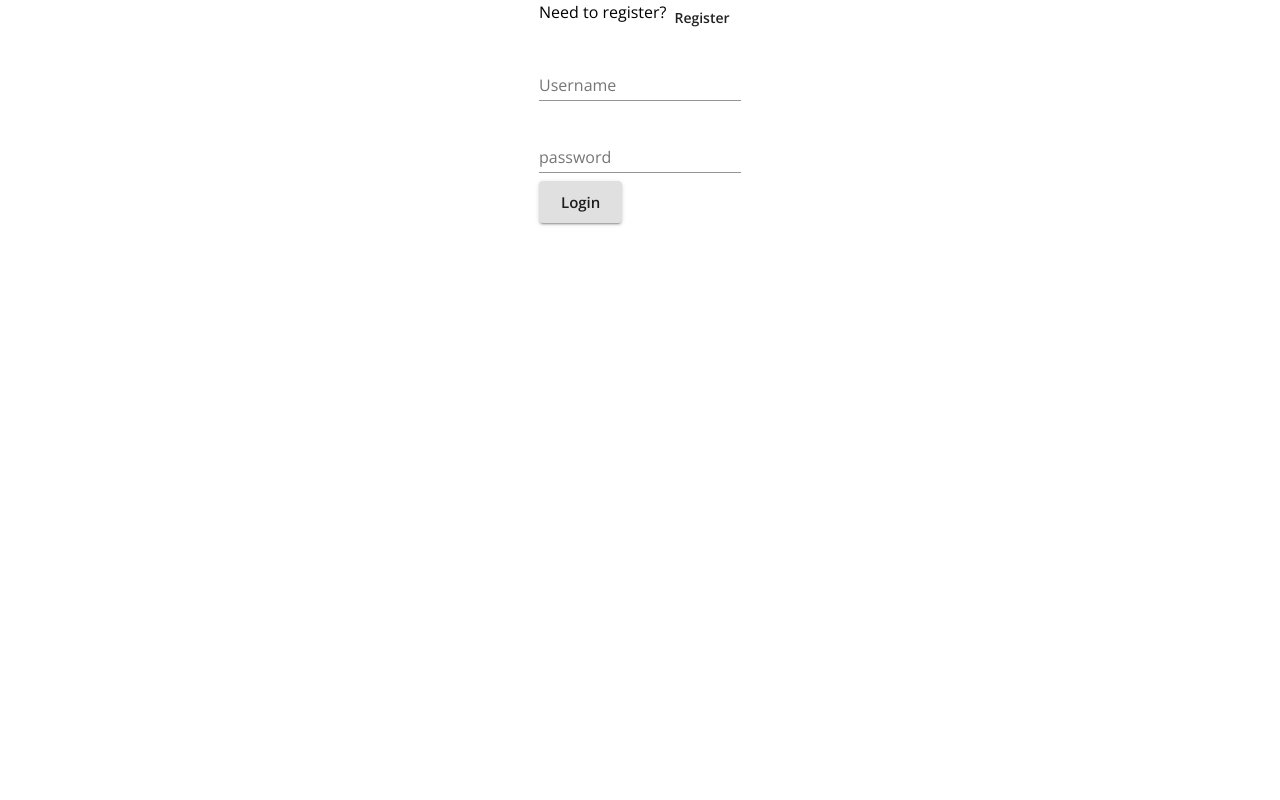
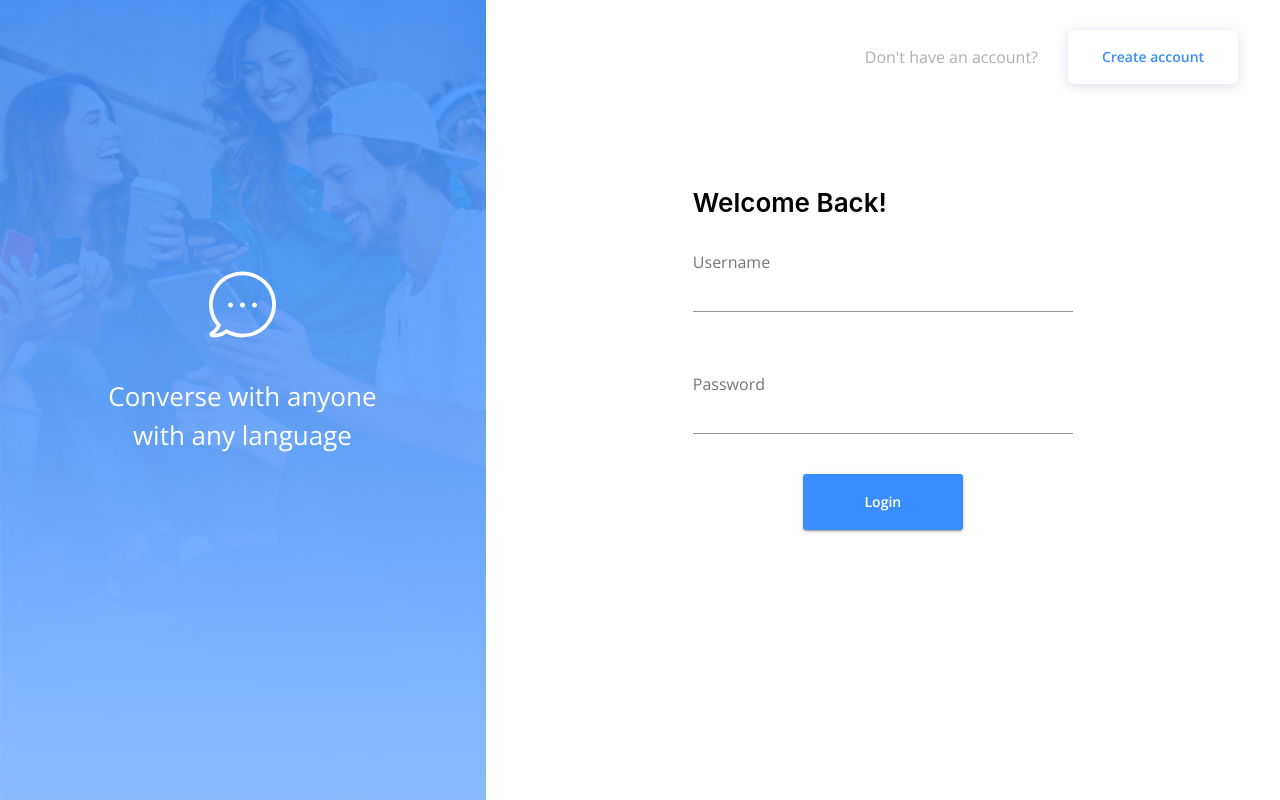
Before and after one commit to iferraro/524561, a React (Create React App) app in the folder client/: page /login in a window 1280 px wide. Built offline with nearby package versions, Linux system fonts and the light colour scheme; no server answers.

Commit message:
Shared classes applied to Login page

```diff
--- a/client/src/Login.js
+++ b/client/src/Login.js
@@ -1,13 +1,17 @@
 import React, { useEffect } from "react";
 import { Link, useHistory } from "react-router-dom";
 import {
-  Grid,
-  Box,
   Typography,
-  Button,
   FormControl,
-  TextField,
+  InputLabel,
+  Input,
+  makeStyles,
+  useMediaQuery,
 } from "@material-ui/core";
+import { sharedClasses } from "./themes/signuplogin";
+import ThreeFriends from "./components/SignUpLogIn/ThreeFriends";
+import WhiteButton from "./components/SignUpLogIn/WhiteButton";
+import BlueButton from "./components/SignUpLogIn/BlueButton";
 
 const Login = ({ user, login }) => {
   const history = useHistory();
@@ -26,44 +30,69 @@ const Login = ({ user, login }) => {
     if (user && user.id) history.push("/home");
   }, [user, history]);
 
+  const useStyles = makeStyles(sharedClasses);
+
+  const loginClasses = useStyles();
+
+  const smallScreen = useMediaQuery("(max-width:1200px)");
+
   return (
-    <Grid container justifyContent="center">
-      <Box>
-        <Grid container item>
-          <Typography>Need to register?</Typography>
-          <Link href="/register" to="/register">
-            <Button>Register</Button>
+    <div className={smallScreen ? loginClasses.rootSmall : loginClasses.root}>
+      <ThreeFriends />
+      <div
+        className={
+          smallScreen ? loginClasses.formSideSmall : loginClasses.formSide
+        }
+      >
+        <div
+          className={
+            smallScreen
+              ? loginClasses.topLinePromptSmall
+              : loginClasses.topLinePrompt
+          }
+        >
+          <Typography>Don't have an account?</Typography>
+          <Link
+            href="/register"
+            to="/register"
+            style={{ textDecoration: "none" }}
+          >
+            <WhiteButton text="Create account" />
           </Link>
-        </Grid>
-        <form onSubmit={handleLogin}>
-          <Grid>
-            <Grid>
-              <FormControl margin="normal" required>
-                <TextField
+        </div>
+        <form
+          onSubmit={handleLogin}
+          className={
+            smallScreen ? loginClasses.formsLoginSmall : loginClasses.formsLogin
+          }
+        >
+          <h1 className={loginClasses.heading}>Welcome Back!</h1>
+          <FormControl>
+            <InputLabel>Username</InputLabel>
+            <Input
+              type="text"
+              name="username"
               aria-label="username"
-                  label="Username"
-                  name="username"
-                  type="text"
+              className={loginClasses.input}
+              required
             />
           </FormControl>
-            </Grid>
-            <FormControl margin="normal" required>
-              <TextField
-                label="password"
-                aria-label="password"
+          <FormControl>
+            <InputLabel>Password</InputLabel>
+            <Input
               type="password"
               name="password"
+              aria-label="password"
+              className={loginClasses.input}
+              required
             />
           </FormControl>
-            <Grid>
-              <Button type="submit" variant="contained" size="large">
-                Login
-              </Button>
-            </Grid>
-          </Grid>
+          <div className={loginClasses.buttonSpace}>
+            <BlueButton text="Login" />
+          </div>
         </form>
-      </Box>
-    </Grid>
+      </div>
+    </div>
   );
 };
 
--- a/client/src/Signup.js
+++ b/client/src/Signup.js
@@ -11,8 +11,8 @@ import {
 } from "@material-ui/core";
 import { sharedClasses } from "./themes/signuplogin";
 import ThreeFriends from "./components/SignUpLogIn/ThreeFriends";
+import WhiteButton from "./components/SignUpLogIn/WhiteButton";
 import BlueButton from "./components/SignUpLogIn/BlueButton";
-import WhiteButton from "./components/SignUpLogIn/WhiteButton";
 
 const Signup = ({ user, register }) => {
   const history = useHistory();
@@ -65,7 +65,14 @@ const Signup = ({ user, register }) => {
             <WhiteButton text="Login" />
           </Link>
         </div>
-        <form onSubmit={handleRegister} className={signupClasses.forms}>
+        <form
+          onSubmit={handleRegister}
+          className={
+            smallScreen
+              ? signupClasses.formsSignupSmall
+              : signupClasses.formsSignup
+          }
+        >
           <h1 className={signupClasses.heading}>Create an account.</h1>
           <FormControl>
             <InputLabel>Username</InputLabel>
--- a/client/src/components/SignUpLogIn/ThreeFriends.js
+++ b/client/src/components/SignUpLogIn/ThreeFriends.js
@@ -1,12 +1,5 @@
 import React from "react";
-import {
-  makeStyles,
-  useMediaQuery,
-  useTheme,
-  Box,
-  Typography,
-} from "@material-ui/core";
-import { theme } from "../../themes/theme";
+import { makeStyles, useMediaQuery, Typography } from "@material-ui/core";
 import BGImg from "../../bg-img.png";
 import Bubble from "../../bubble.svg";
 
@@ -19,7 +12,7 @@ const useStyles = makeStyles(() => ({
   rootSmall: {
     position: "relative",
     width: "100%",
-    height: "calc((700 * 100vw)/425)",
+    height: "33vh",
   },
   friendsImage: {
     position: "absolute",
@@ -30,6 +23,8 @@ const useStyles = makeStyles(() => ({
     position: "absolute",
     height: "inherit",
     width: "100%",
+    objectFit: "cover",
+    objectPosition: "0 5%",
   },
   gradientLayer: {
     width: "inherit",
@@ -44,8 +39,8 @@ const useStyles = makeStyles(() => ({
     top: "42%",
     left: "50%",
     width: 269,
-    height: 187,
-    transform: "translate(-50%, -50%)",
+    height: 186,
+    transform: "translate(-50%, -35%)",
     zIndex: 40,
   },
   speechBubble: {
--- a/client/src/themes/signuplogin.js
+++ b/client/src/themes/signuplogin.js
@@ -39,11 +39,29 @@ export const sharedClasses = {
     fontSize: 26,
     fontWeight: 600,
   },
-  forms: {
+  formsSignup: {
     display: "flex",
     flexDirection: "column",
     width: 380,
     marginTop: 36,
+  },
+  formsSignupSmall: {
+    display: "flex",
+    flexDirection: "column",
+    width: 350,
+    marginTop: 36,
+  },
+  formsLogin: {
+    display: "flex",
+    flexDirection: "column",
+    width: 380,
+    marginTop: 86,
+  },
+  formsLoginSmall: {
+    display: "flex",
+    flexDirection: "column",
+    width: 350,
+    marginTop: 86,
   },
   input: {
     height: 66,
```
Lines whose indentation alone changed are shown as unchanged.
